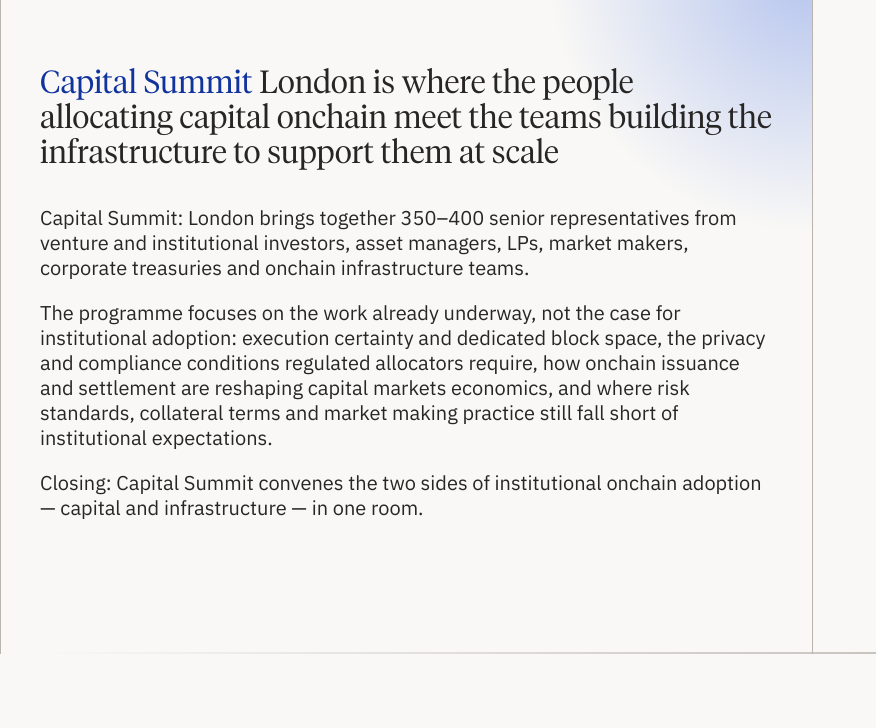
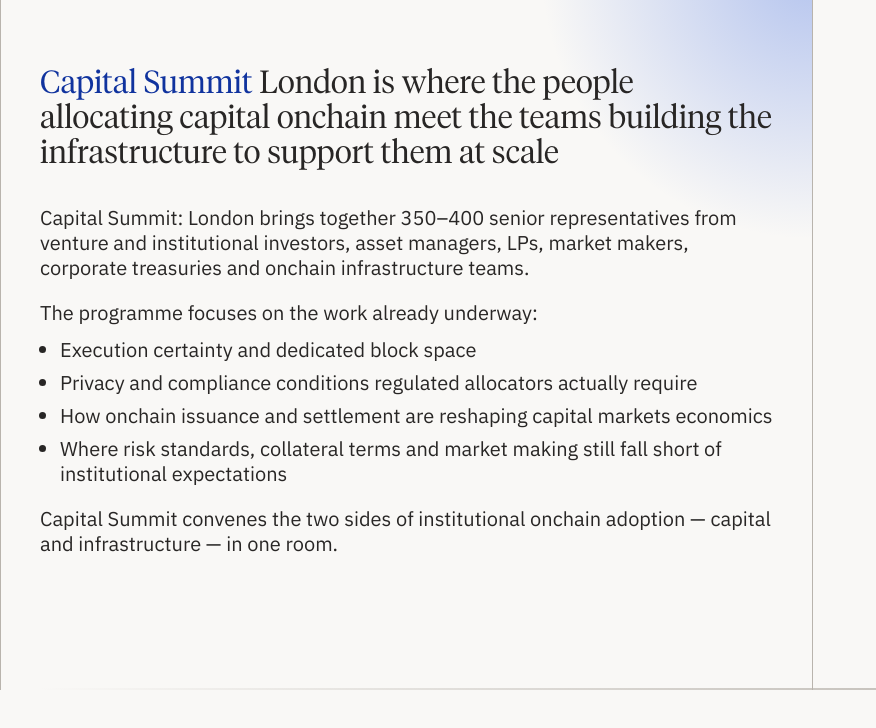
Before and after one commit to PAP-Singapore/capital-summit, a React (Vite) app: page / in a window 1280 px wide. Shown: the part 844-1572 px from the top of the page, without its empty margins (0-876 px from the left). Built offline with nearby package versions, Linux system fonts and the light colour scheme; no server answers.

Commit message:
changes for review

```diff
--- a/src/components/HomeHeader.tsx
+++ b/src/components/HomeHeader.tsx
@@ -174,19 +174,9 @@
 
   const introClass = "fade-in-intro-header";
 
-  // Desktop dropdown sits on a 7-column grid so every cell is the same width.
-  // Offset the first item so the row is centred whatever the nav item count is.
-  const NAV_COLUMNS = 7;
-  const colStartClasses = [
-    "col-start-1",
-    "col-start-2",
-    "col-start-3",
-    "col-start-4",
-  ];
-  const navColStart =
-    colStartClasses[
-      Math.max(0, Math.floor((NAV_COLUMNS - navItems.length) / 2))
-    ] ?? "col-start-1";
+  // Desktop dropdown keeps the original 7-column cell width, but centres the
+  // row as a flex group so it stays centred whatever the nav item count is.
+  const NAV_CELL_WIDTH = "w-[calc(100%/7)]";
 
   return (
     <>
@@ -302,13 +292,11 @@
           className="absolute top-full left-0 w-full bg-background z-90 shadow-lg overflow-hidden hidden lg:flex flex-col"
           style={{ visibility: "hidden", clipPath: "inset(0 0 100% 0)" }}
         >
-          <nav className="w-full grid grid-cols-7 min-h-[86px] h-fit border-b border-background">
+          <nav className="w-full flex justify-center min-h-[86px] h-fit border-b border-background">
             {navItems.map((item, index) => (
               <div
                 key={item.label}
-                className={`relative flex items-center justify-center group overflow-hidden ${
-                  index === 0 ? navColStart : ""
-                }`}
+                className={`relative flex items-center justify-center group overflow-hidden shrink-0 ${NAV_CELL_WIDTH}`}
               >
                 {/* Hover gradient from bottom */}
                 <div className="absolute inset-0 z-0 flex justify-center items-end pointer-events-none origin-bottom scale-y-0 transition-transform duration-500 ease-out group-hover:scale-y-100">
--- a/src/components/home/BottomSection.tsx
+++ b/src/components/home/BottomSection.tsx
@@ -93,18 +93,27 @@
               managers, LPs, market makers, corporate treasuries and onchain
               infrastructure teams.
             </p>
+            <div className="flex flex-col gap-3">
+              <p>The programme focuses on the work already underway:</p>
+              <ul className="list-disc list-outside pl-5 flex flex-col gap-2">
+                <li>Execution certainty and dedicated block space</li>
+                <li>
+                  Privacy and compliance conditions regulated allocators
+                  actually require
+                </li>
+                <li>
+                  How onchain issuance and settlement are reshaping capital
+                  markets economics
+                </li>
+                <li>
+                  Where risk standards, collateral terms and market making still
+                  fall short of institutional expectations
+                </li>
+              </ul>
+            </div>
             <p>
-              The programme focuses on the work already underway, not the case
-              for institutional adoption: execution certainty and dedicated
-              block space, the privacy and compliance conditions regulated
-              allocators require, how onchain issuance and settlement are
-              reshaping capital markets economics, and where risk standards,
-              collateral terms and market making practice still fall short of
-              institutional expectations.
-            </p>
-            <p>
-              Closing: Capital Summit convenes the two sides of institutional
-              onchain adoption — capital and infrastructure — in one room.
+              Capital Summit convenes the two sides of institutional onchain
+              adoption — capital and infrastructure — in one room.
             </p>
           </div>
         </div>
--- a/src/data/constants.ts
+++ b/src/data/constants.ts
@@ -1,9 +1,4 @@
 export const navItems = [
-  {
-    label: "Apply to Attend",
-    href: "https://london2026.stablesummit.xyz",
-    type: "external",
-  },
   { label: "Speakers", href: "/speakers", type: "internal" },
   { label: "Sponsors", href: "/sponsors", type: "internal" },
   // {
--- a/src/lib/api-config.ts
+++ b/src/lib/api-config.ts
@@ -10,11 +10,11 @@
 export const ENVIRONMENT: Environment = "staging";
 
 const PREVIEW_BASE =
-  "https://pap-backend-ebon.vercel.app/api/preview/capital-summit-london";
+  "https://superadmin-dashboard-ecru.vercel.app/api/preview/capital-summit-london";
 const PREVIEW_TOKEN = "pappv_6ghZ9NTYLPAKlvyxFgqVsaWJiqTLBZuc";
 
 const PROD_BASE =
-  "https://pap-backend-ebon.vercel.app/api/public/capital-summit-london";
+  "https://superadmin-dashboard-ecru.vercel.app/api/public/capital-summit-london";
 const PROD_TOKEN = "pap_wm5x0fDoVzCbg4ACCC2cBlxQULrJybwZ";
 
 const CONFIG: Record<Environment, { base: string; token: string }> = {
```
